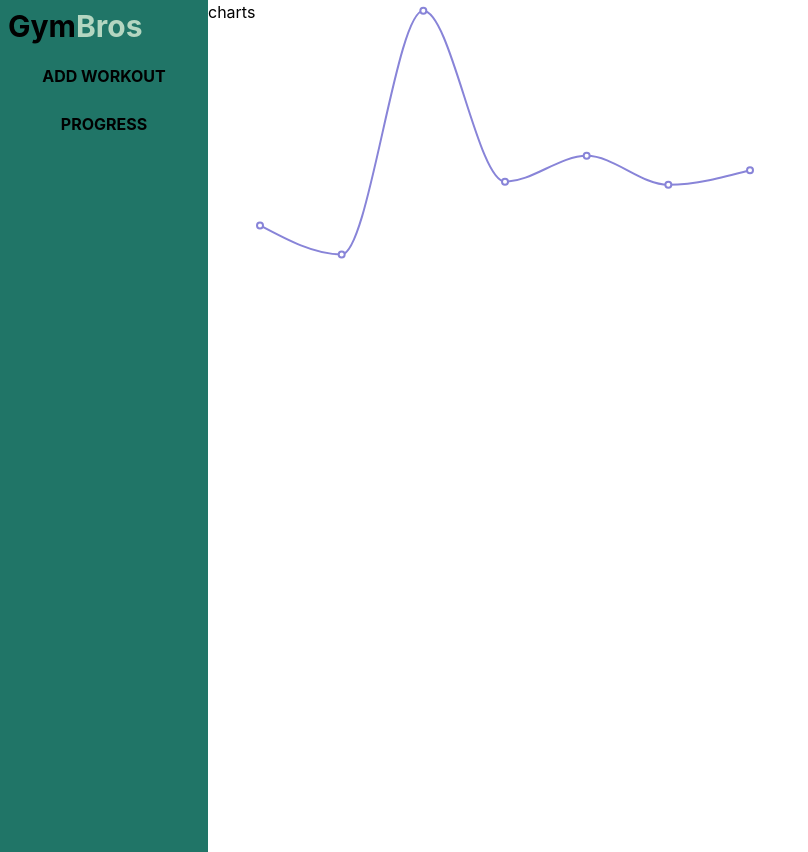
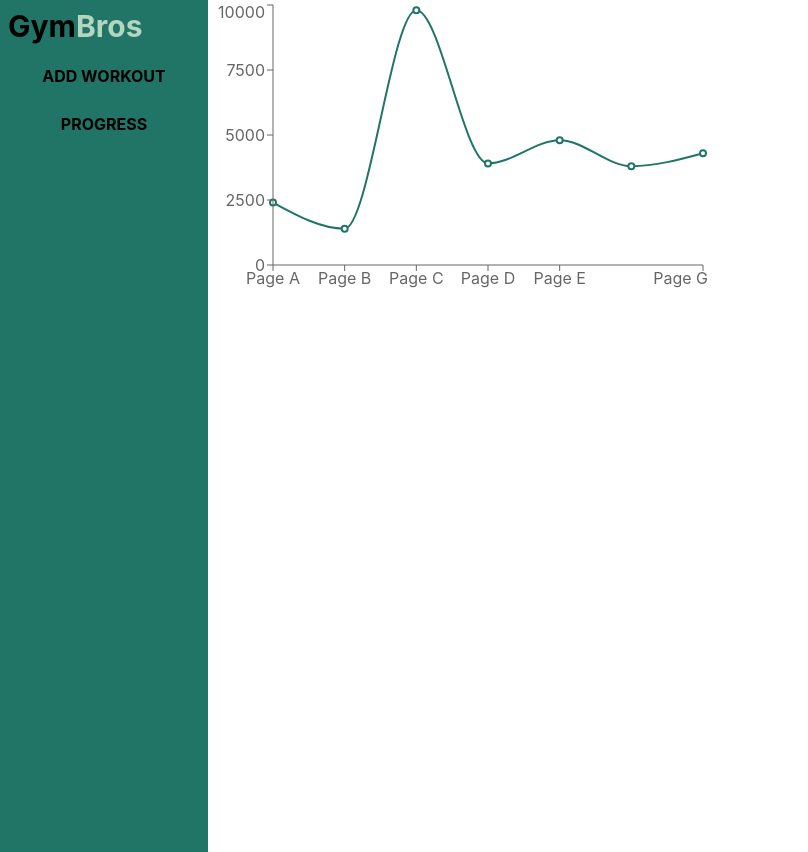
Before and after one commit to baxy5/Gymbros, a Next.js app: page /charts in a window 1280 px wide. Shown: the whole page, without its empty margins (0-808 px from the left). Built offline with nearby package versions, Linux system fonts and the light colour scheme.

Commit message:
adding Y and X Axis to chart

```diff
--- a/components/Navbar/Menu.tsx
+++ b/components/Navbar/Menu.tsx
@@ -5,16 +5,16 @@ const Menu = ({ isOpen, index, charts }: { isOpen: boolean, index: string, chart
   return (
     <div className="bg-color-seven h-screen transition-all ease-in-out delay-150">
       <ul className="flex flex-col text-center">
-        <li className="font-bold uppercase py-3 hover:bg-color-two cursor-pointer">
-          <Link href={index}>
+        <Link href={index}>
+          <li className="font-bold uppercase py-3 hover:bg-color-two cursor-pointer">
             <a>Add Workout</a>
-          </Link>
-        </li>
-        <li className="font-bold uppercase py-3 hover:bg-color-two cursor-pointer">
-          <Link href={charts}>
+          </li>
+        </Link>
+        <Link href={charts}>
+          <li className="font-bold uppercase py-3 hover:bg-color-two cursor-pointer">
             <a>Progress</a>
-          </Link>
-        </li>
+          </li>
+        </Link>
       </ul>
     </div>
   );
--- a/pages/charts.tsx
+++ b/pages/charts.tsx
@@ -2,7 +2,7 @@ import React from 'react'
 
 import Navbar from "../components/Navbar"
 
-import { LineChart, Line } from 'recharts';
+import { LineChart, Line, Tooltip, XAxis, YAxis } from 'recharts';
 
 const data = [
     {
@@ -51,11 +51,13 @@ const data = [
 
 const charts = () => {
     return (
-        <div className='flex'>
+        <div className='flex w-full'>
             <Navbar />
-            <h1>charts</h1>
             <LineChart width={500} height={300} data={data}>
-                <Line type="monotone" dataKey="pv" stroke="#8884d8" strokeWidth={2} />
+                <Line type="monotone" dataKey="pv" stroke="#207567" strokeWidth={2} />
+                <Tooltip />
+                <XAxis dataKey="name" />
+                <YAxis />
             </LineChart>
         </div>
     )
```
